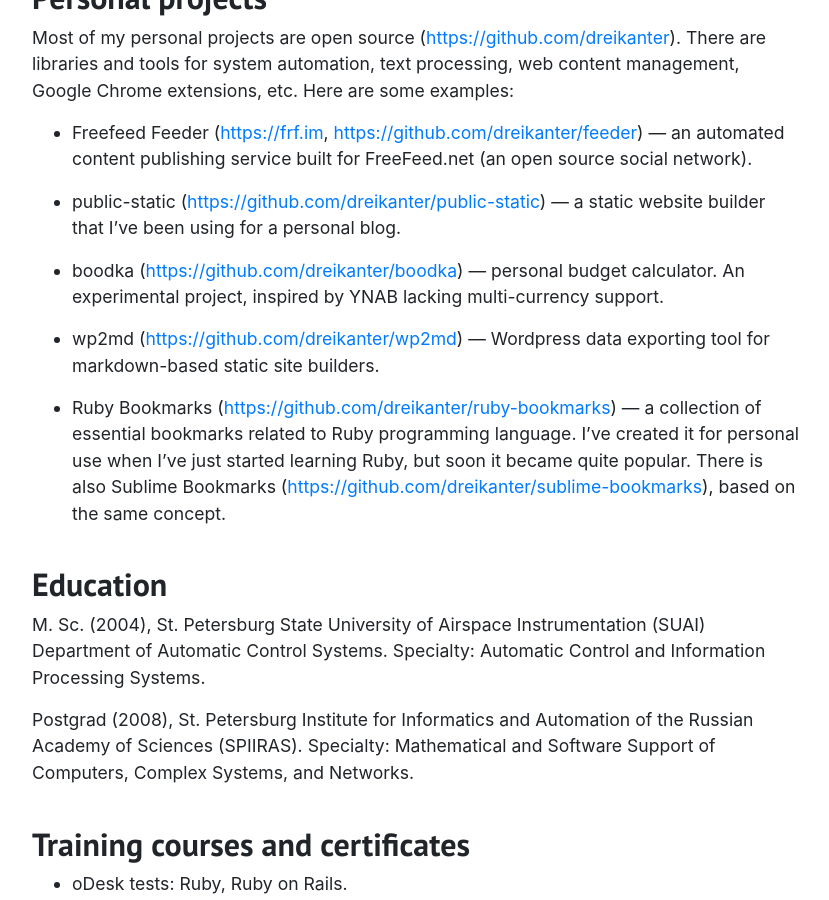
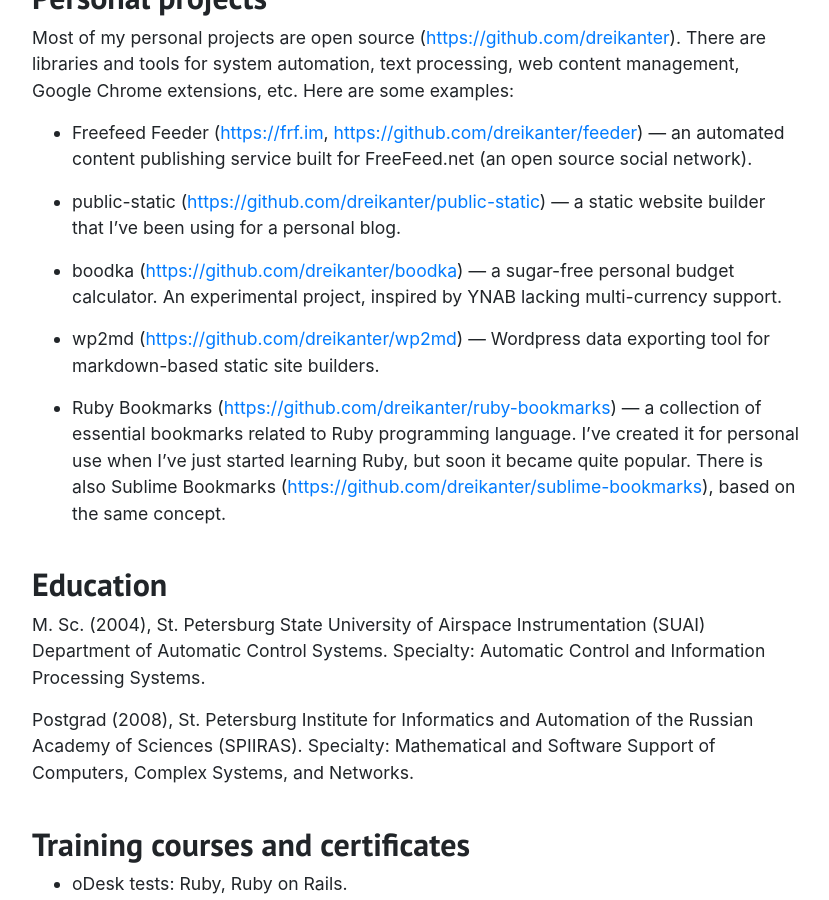
Before and after one commit to dreikanter/musayev.com, a Jekyll site: the page built from index.md, in a window 1280 px wide and 900 px high, scrolled down 2729 px. Shown: the whole window, without its empty margins (223-1052 px from the left). Built offline with Jekyll 4.4.1, drawn with Linux system fonts in a browser that asks for light colours; nearby versions of some CDN libraries; our own code applies the rules of GitHub Pages for plain Markdown files.

Commit message:
Update personal projects section

```diff
--- a/index.md
+++ b/index.md
@@ -88,7 +88,7 @@
 
 - public-static ([https://github.com/dreikanter/public-static](https://github.com/dreikanter/public-static)) — a static website builder that I've been using for a personal blog.
 
-- boodka ([https://github.com/dreikanter/boodka](https://github.com/dreikanter/boodka)) — personal budget calculator. An experimental project, inspired by YNAB lacking multi-currency support.
+- boodka ([https://github.com/dreikanter/boodka](https://github.com/dreikanter/boodka)) — a sugar-free personal budget calculator. An experimental project, inspired by YNAB lacking multi-currency support.
 
 - wp2md ([https://github.com/dreikanter/wp2md](https://github.com/dreikanter/wp2md)) — Wordpress data exporting tool for markdown-based static site builders.
 
```
Also changed, not shown: 2 other files.
